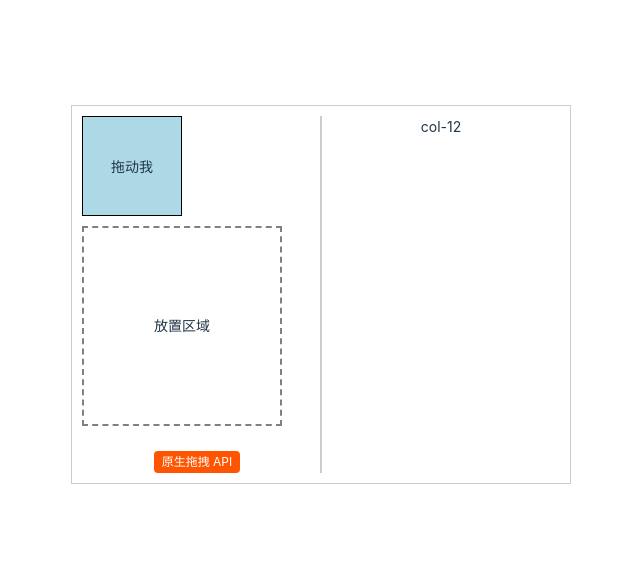
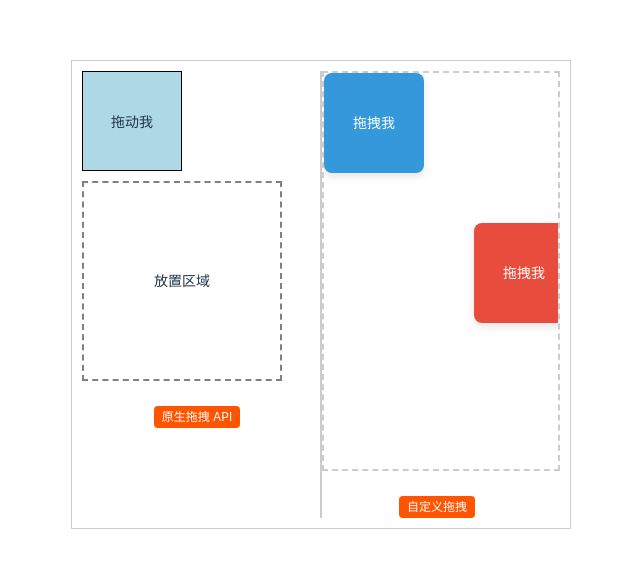
Before and after one commit to hml110/code-experience, a Vue app: page /about in a window 1280 px wide. Shown: the part 106-674 px from the top of the page, without its empty margins (319-959 px from the left). Built offline with nearby package versions, Linux system fonts and the light colour scheme.

Commit message:
自定义拖拽

```diff
--- /dev/null
+++ b/src/components/DraggabledByCustom.vue
@@ -0,0 +1,130 @@
+<template>
+  <div>
+    <div class="container">
+      <div class="draggable" id="draggable1">拖拽我</div>
+      <div class="draggable" id="draggable2" style="top: 150px; left: 150px; background-color: #e74c3c;">拖拽我</div>
+    </div>
+  </div>
+</template>
+
+<script setup lang="ts" name='DraggabledByCustom'>
+document.addEventListener('DOMContentLoaded', () => {
+  const draggables = document.querySelectorAll('.draggable');
+  draggables.forEach(draggable => {
+    // 初始位置
+    let offsetX, offsetY;
+    let isDragging = false;
+
+    // 鼠标按下事件处理
+    function handleStart(e) {
+       // 触摸事件（touchstart或touchmove），它会特别地获取第一个触摸点（例如touch[0]）
+      const event = e.type === 'touchstart' ? e.touches[0] : e;
+      // 计算鼠标在元素内的偏移量
+      /**
+       * Element.getBoundingClientRect() 方法返回一个 DOMRect 对象，
+       * 其提供了元素的大小及其相对于视口的位置。
+       * 一个 DOMRect 代表一个矩形。
+       * 在电脑图形学里面，视口代表了一个可看见的多边形区域（通常来说是矩形）。
+       * 在浏览器范畴里，它代表的是浏览器中网站可见内容的部分。视口外的内容在被滚动进来前都是不可见的。
+       * 视口当前可见的部分叫做可视视口。可视视口可能会比布局视口更小，
+       * 因为当用户缩小浏览器缩放比例时，布局视口不变，而可视视口变小了。
+       * rect.bottom：从视口的上边缘到元素的下边缘的距离。
+       */
+      const rect = draggable.getBoundingClientRect();
+      // rect.left：视口左边缘到可拖动元素左边缘的距离。
+      // event.clientX：鼠标指针（或触摸点）相对于视口左边缘的水平坐标（x轴）。它是从可见浏览器窗口的左边缘到鼠标光标水平位置的距离。
+      // console.log(event.clientX);
+      offsetX = event.clientX - rect.left;
+      // rect.top：从视窗的上边缘到可拖动元素的上边缘的距离。
+      // event.clientY: 鼠标指针（或触摸点）相对于视口上边缘的垂直坐标（y轴）。它是从可见浏览器窗口的上边缘到鼠标光标垂直位置的距离。
+      console.log(event.clientY);
+      offsetY = event.clientY - rect.top;
+      isDragging = true;
+      draggable.classList.add('dragging');
+      // 添加移动和结束事件监听
+      if (e.type === 'mousedown') {
+        document.addEventListener('mousemove', handleMove);
+        document.addEventListener('mouseup', handleEnd);
+      }
+    }
+
+    // 移动事件处理
+    function handleMove(e) {
+      if (!isDragging) return;
+      const event = e.type === 'touchmove' ? e.touches[0] : e;
+      // 计算新的位置
+      const container = document.querySelector('.container');
+      const containerRect = container.getBoundingClientRect();
+      let left = event.clientX - containerRect.left - offsetX;
+      let top = event.clientY - containerRect.top - offsetY;
+
+      // 边界检查
+      const maxLeft = containerRect.width - draggable.offsetWidth;
+      const maxTop = containerRect.height - draggable.offsetHeight;
+
+      left = Math.max(0, Math.min(left, maxLeft));
+      top = Math.max(0, Math.min(top, maxTop));
+
+      // 更新元素的位置
+      draggable.style.left = `${left}px`;
+      draggable.style.top = `${top}px`;
+    }
+
+
+    // 结束拖拽事件处理
+    function handleEnd() {
+      if (!isDragging) return;
+      isDragging = false;
+      draggable.classList.remove('dragging');
+      // 移除事件监听
+      document.removeEventListener('mousemove', handleMove);
+      document.removeEventListener('mouseup', handleEnd);
+      document.removeEventListener('touchmove', handleMove);
+      document.removeEventListener('touchend', handleEnd);
+    }
+
+    // 添加鼠标按下事件监听
+    draggable.addEventListener('mousedown', handleStart);
+    draggable.addEventListener('touchstart', e => {
+      handleStart(e);
+      document.addEventListener('touchmove', handleMove, { passive: false });
+      document.addEventListener('touchend', handleEnd);
+    }
+    )
+  })
+})
+
+
+</script>
+
+<style lang="less" scoped>
+.container {
+  width: 100%;
+  height: 400px;
+  border: 2px dashed #ccc;
+  position: relative;
+  overflow: hidden;
+
+  .draggable {
+    width: 100px;
+    height: 100px;
+    background-color: #3498db;
+    color: white;
+    display: flex;
+    justify-content: center;
+    align-items: center;
+    position: absolute;
+    cursor: move;
+    user-select: none;
+    touch-action: none;
+    border-radius: 8px;
+    box-shadow: 0 4px 8px rgba(0, 0, 0, 0.1);
+  }
+
+  .dragging {
+    opacity: 0.8;
+    box-shadow: 0 8px 16px rgba(0, 0, 0, 0.2);
+    z-index: 1000;
+  }
+}
+</style>
--- a/src/components/HelloWorld.vue
+++ b/src/components/HelloWorld.vue
@@ -1,5 +1,6 @@
 <script setup lang="ts" name='HelloWorld'>
 import DraggabledByNativeApi from './DraggabledByNativeApi.vue'
+import DraggabledByCustom from './DraggabledByCustom.vue'
 
 </script>
 
@@ -11,7 +12,12 @@ import DraggabledByNativeApi from './DraggabledByNativeApi.vue'
          <a-tag color="#f50">原生拖拽 API</a-tag>
       </div>
     </a-col>
-    <a-col :span="12" class="page-right">col-12</a-col>
+    <a-col :span="12" class="page-right">
+      <DraggabledByCustom/>
+      <div class="mt-6">
+         <a-tag color="#f50">自定义拖拽</a-tag>
+      </div>
+    </a-col>
   </a-row>
 </template>
 
```
